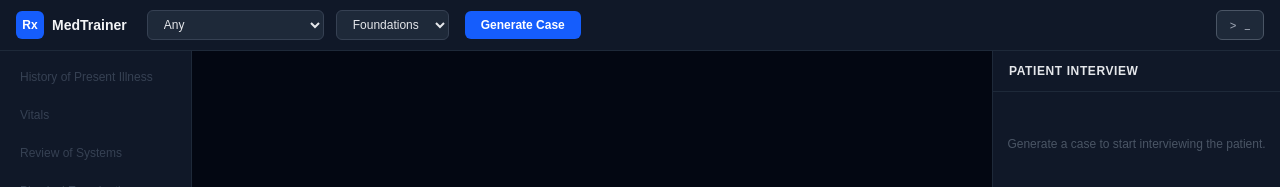
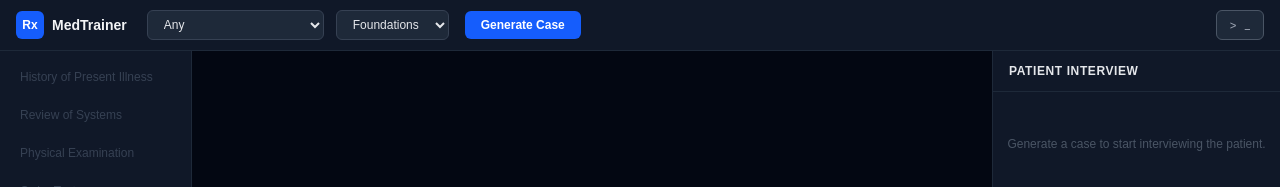
Before and after one commit to aloooo1-bot/med-trainer, a Next.js app: page / in a window 1280 px wide. Shown: the top 187 px of the page. Built offline with nearby package versions, Linux system fonts and the light colour scheme.

Commit message:
Move vitals onto HPI page, remove Vitals nav tab
Vitals now appear between Patient Information and HPI on the main
overview page. The separate Vitals nav tab has been removed.

https://claude.ai/code/session_01QkJF8ZMTVqBWaBXSbydJ15

```diff
--- a/app/page.tsx
+++ b/app/page.tsx
@@ -22,7 +22,6 @@ const DIFFICULTIES = ['Foundations', 'Clinical', 'Advanced']
 
 const NAV = [
   { id: 'hpi', label: 'History of Present Illness' },
-  { id: 'vitals', label: 'Vitals' },
   { id: 'ros', label: 'Review of Systems' },
   { id: 'exam', label: 'Physical Examination' },
   { id: 'order', label: 'Order Tests' },
@@ -663,14 +662,6 @@ Return:
                 ))}
               </div>
             </SectionCard>
-            <SectionCard title="History of Present Illness">
-              <p className="text-sm leading-relaxed text-gray-300">{caseData.hpi}</p>
-            </SectionCard>
-          </div>
-        )
-
-      case 'vitals':
-        return (
             <SectionCard title="Vital Signs">
               <div className="grid grid-cols-3 gap-3 sm:grid-cols-6">
                 {[
@@ -696,6 +687,10 @@ Return:
                 })}
               </div>
             </SectionCard>
+            <SectionCard title="History of Present Illness">
+              <p className="text-sm leading-relaxed text-gray-300">{caseData.hpi}</p>
+            </SectionCard>
+          </div>
         )
 
       case 'ros':
```
Lines whose indentation alone changed are shown as unchanged.
